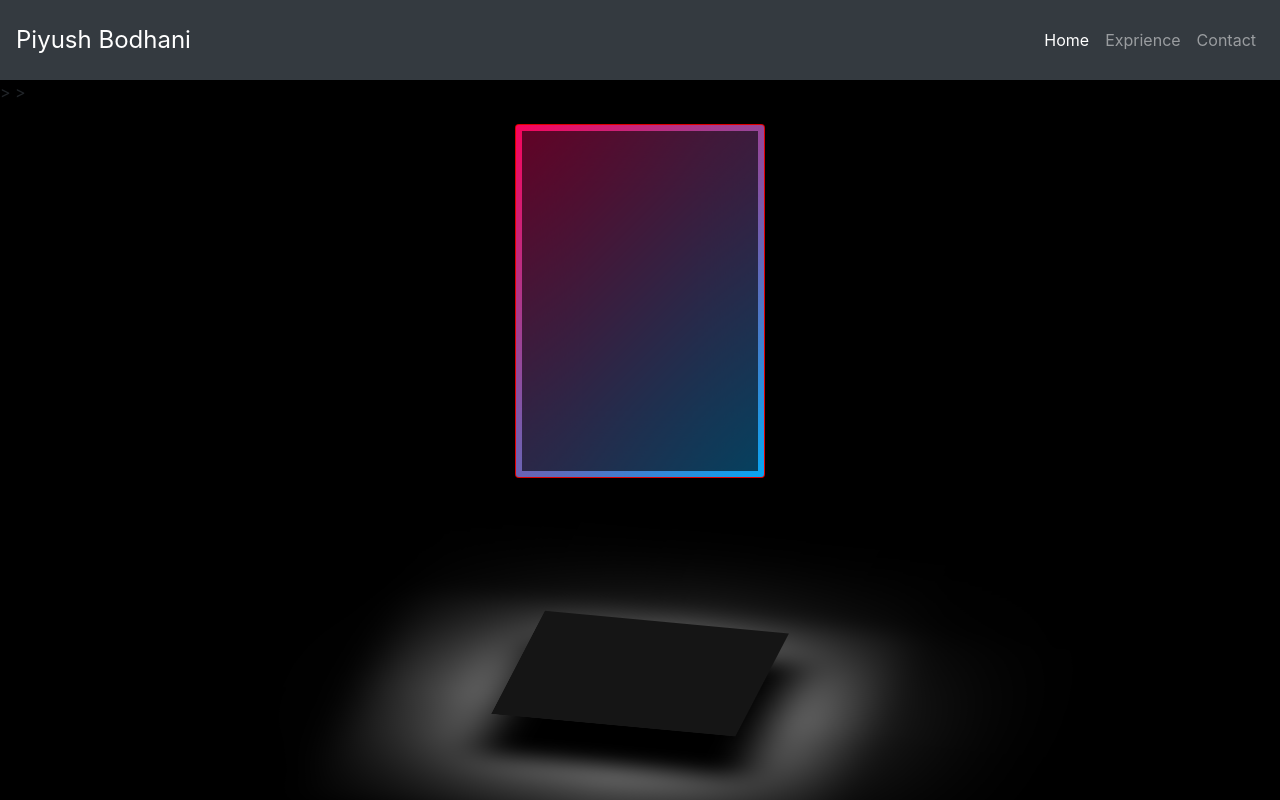
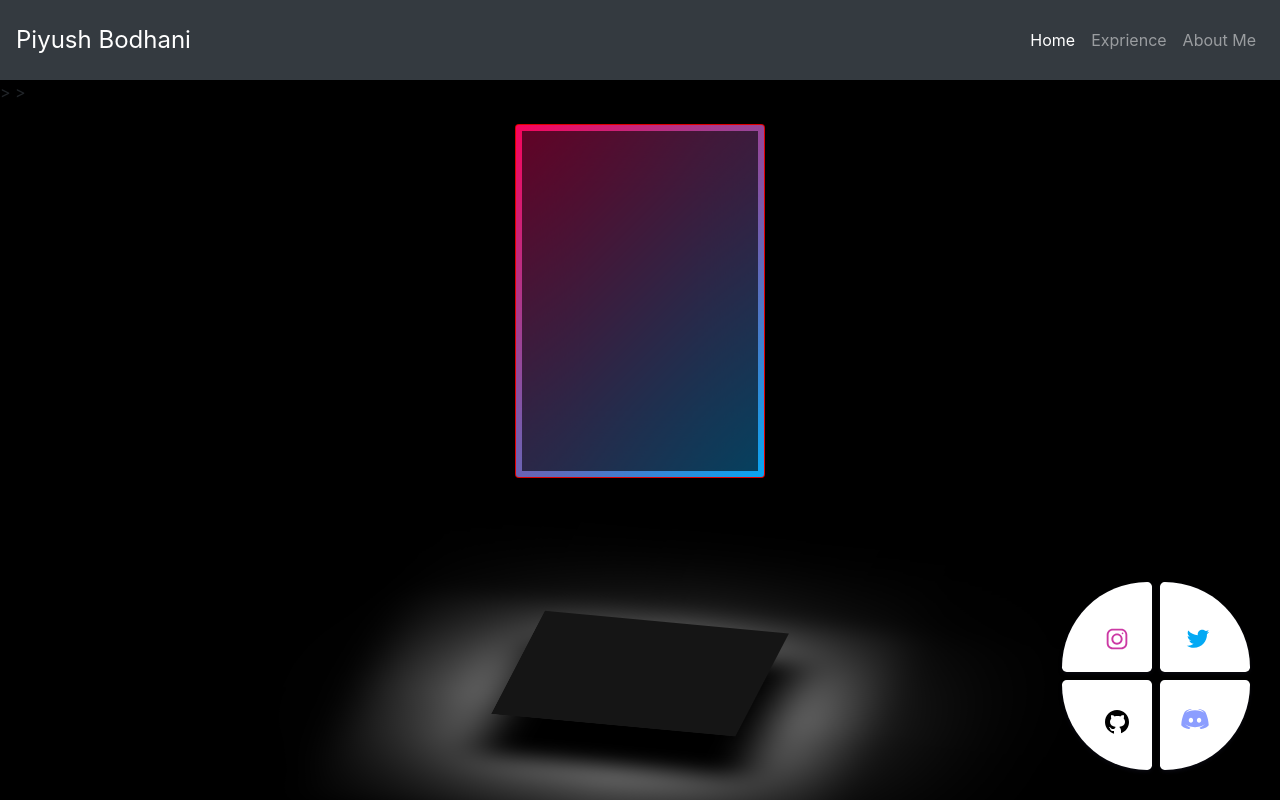
Before and after one commit to Piyu569/Portfolio, a Django app: page /index in a window 1280 px wide. Run offline with Django 4.2, Linux system fonts and the light colour scheme; some libraries are stand-ins or nearby versions.

Commit message:
contact commit

```diff
--- a/Myapp/views.py
+++ b/Myapp/views.py
@@ -16,6 +16,9 @@ def experience(request):
 def contact(request):
     return render (request, 'contact.html')
 
+def aboutme(request):
+    return render (request, 'aboutme.html')
+
 
 
 def contact_me(request):
--- a/templates/index.html
+++ b/templates/index.html
@@ -185,48 +185,6 @@
             margin-top: 8px;
         }
 
-        .content .sci {
-            position: relative;
-            display: flex;
-            justify-content: center;
-            align-items: center;
-            gap: 8px;
-            margin-top: 5px;
-        }
-
-        .sci li {
-            list-style: none;
-        }
-
-        .sci li .fa-brands {
-            width: 14px;
-        }
-
-        .sci li .fa-facebook {
-            width: 10px;
-        }
-
-        .sci li a {
-            position: relative;
-
-            text-decoration: none;
-            color: rgba(255, 255, 255, 0.5);
-            background: rgba(0, 0, 0, 0.2);
-            fill: currentColor;
-            width: 30px;
-            height: 30px;
-            display: flex;
-            justify-content: center;
-            align-items: center;
-            border-radius: 4px;
-            transition: 0.5s;
-        }
-
-        .sci li a:hover {
-            fill: currentColor;
-            color: rgba(255, 255, 255, 1);
-        }
-
         /* Increase the height of the navbar */
         .navbar {
             height: 80px;
@@ -245,6 +203,141 @@
             /* You can adjust the padding as needed */
             padding-bottom: 30px;
             /* You can adjust the padding as needed */
+        }
+
+        /*Contact*/
+        .parent-container {
+            position: relative;
+            /* This should be a parent element that wraps .main */
+        }
+
+        .main {
+            position: absolute;
+            right: 30px;
+            bottom: 30px;
+            display: flex;
+            flex-direction: column;
+            gap: 0.5em;
+
+        }
+
+        .up {
+            display: flex;
+            flex-direction: row;
+            gap: 0.5em;
+        }
+
+        .down {
+            display: flex;
+            flex-direction: row;
+            gap: 0.5em;
+        }
+
+        .card1 {
+            width: 90px;
+            height: 90px;
+            outline: none;
+            border: none;
+            background: white;
+            border-radius: 90px 5px 5px 5px;
+            box-shadow: rgba(50, 50, 93, 0.25) 0px 2px 5px -1px, rgba(0, 0, 0, 0.3) 0px 1px 3px -1px;
+            transition: .2s ease-in-out;
+        }
+
+        .instagram {
+            margin-top: 1.5em;
+            margin-left: 1.2em;
+            fill: #cc39a4;
+        }
+
+        .card2 {
+            width: 90px;
+            height: 90px;
+            outline: none;
+            border: none;
+            background: white;
+            border-radius: 5px 90px 5px 5px;
+            box-shadow: rgba(50, 50, 93, 0.25) 0px 2px 5px -1px, rgba(0, 0, 0, 0.3) 0px 1px 3px -1px;
+            transition: .2s ease-in-out;
+        }
+
+        .twitter {
+            margin-top: 1.5em;
+            margin-left: -.9em;
+            fill: #03A9F4;
+        }
+
+        .card3 {
+            width: 90px;
+            height: 90px;
+            outline: none;
+            border: none;
+            background: white;
+            border-radius: 5px 5px 5px 90px;
+            box-shadow: rgba(50, 50, 93, 0.25) 0px 2px 5px -1px, rgba(0, 0, 0, 0.3) 0px 1px 3px -1px;
+            transition: .2s ease-in-out;
+        }
+
+        .github {
+            margin-top: -.6em;
+            margin-left: 1.2em;
+        }
+
+        .card4 {
+            width: 90px;
+            height: 90px;
+            outline: none;
+            border: none;
+            background: white;
+            border-radius: 5px 5px 90px 5px;
+            box-shadow: rgba(50, 50, 93, 0.25) 0px 2px 5px -1px, rgba(0, 0, 0, 0.3) 0px 1px 3px -1px;
+            transition: .2s ease-in-out;
+        }
+
+        .discord {
+            margin-top: -.9em;
+            margin-left: -1.2em;
+            fill: #8c9eff;
+        }
+
+        .card1:hover {
+            cursor: pointer;
+            scale: 1.1;
+            background-color: #cc39a4;
+        }
+
+        .card1:hover .instagram {
+            fill: white;
+        }
+
+        .card2:hover {
+            cursor: pointer;
+            scale: 1.1;
+            background-color: #03A9F4;
+        }
+
+        .card2:hover .twitter {
+            fill: white;
+        }
+
+        .card3:hover {
+            cursor: pointer;
+            scale: 1.1;
+            background-color: black;
+        }
+
+        .card3:hover .github {
+            fill: white;
+        }
+
+        .card4:hover {
+            cursor: pointer;
+            scale: 1.1;
+            background-color: #8c9eff;
+        }
+
+        .card4:hover .discord {
+            fill: white;
         }
     </style>
 </head>
@@ -265,7 +358,7 @@
                     <a class="nav-link" href="/experience">Exprience</a>
                 </li>
                 <li class="nav-item">
-                    <a class="nav-link" href="/contact">Contact</a>
+                    <a class="nav-link" href="/aboutme">About Me</a>
                 </li>
             </ul>
         </div>
@@ -277,51 +370,6 @@
         <div class="content">
             <img src="D:\Portfolio\templates\IMG-20191021-WA0003.jpg" alt="Background Image">
             <p class="title">PIYUSH BODHANI<br><span>DATA ENGINEER</span></p>
-            <ul class="sci">
-                <li>
-                    <a href="#">
-                        <svg class="fa-brands fa-facebook" width="20" xmlns="http://www.w3.org/2000/svg"
-                            viewBox="0 0 320 512">
-                            <path
-                                d="M279.14 288l14.22-92.66h-88.91v-60.13c0-25.35 12.42-50.06 52.24-50.06h40.42V6.26S260.43 0 225.36 0c-73.22 0-121.08 44.38-121.08 124.72v70.62H22.89V288h81.39v224h100.17V288z">
-                            </path>
-                        </svg>
-                    </a>
-                </li>
-
-                <li>
-                    <a href="#">
-                        <svg class="fa-brands fa-twitter" width="24" xmlns="http://www.w3.org/2000/svg"
-                            viewBox="0 0 512 512">
-                            <path
-                                d="M459.37 151.716c.325 4.548.325 9.097.325 13.645 0 138.72-105.583 298.558-298.558 298.558-59.452 0-114.68-17.219-161.137-47.106 8.447.974 16.568 1.299 25.34 1.299 49.055 0 94.213-16.568 130.274-44.832-46.132-.975-84.792-31.188-98.112-72.772 6.498.974 12.995 1.624 19.818 1.624 9.421 0 18.843-1.3 27.614-3.573-48.081-9.747-84.143-51.98-84.143-102.985v-1.299c13.969 7.797 30.214 12.67 47.431 13.319-28.264-18.843-46.781-51.005-46.781-87.391 0-19.492 5.197-37.36 14.294-52.954 51.655 63.675 129.3 105.258 216.365 109.807-1.624-7.797-2.599-15.918-2.599-24.04 0-57.828 46.782-104.934 104.934-104.934 30.213 0 57.502 12.67 76.67 33.137 23.715-4.548 46.456-13.32 66.599-25.34-7.798 24.366-24.366 44.833-46.132 57.827 21.117-2.273 41.584-8.122 60.426-16.243-14.292 20.791-32.161 39.308-52.628 54.253z">
-                            </path>
-                        </svg>
-                    </a>
-                </li>
-
-                <li>
-                    <a href="#">
-                        <svg class="fa-brands fa-linkedin-in" width="24" xmlns="http://www.w3.org/2000/svg"
-                            viewBox="0 0 448 512">
-                            <path
-                                d="M100.28 448H7.4V148.9h92.88zM53.79 108.1C24.09 108.1 0 83.5 0 53.8a53.79 53.79 0 0 1 107.58 0c0 29.7-24.1 54.3-53.79 54.3zM447.9 448h-92.68V302.4c0-34.7-.7-79.2-48.29-79.2-48.29 0-55.69 37.7-55.69 76.7V448h-92.78V148.9h89.08v40.8h1.3c12.4-23.5 42.69-48.3 87.88-48.3 94 0 111.28 61.9 111.28 142.3V448z">
-                            </path>
-                        </svg>
-                    </a>
-                </li>
-
-                <li>
-                    <a href="#">
-                        <svg class="fa-brands fa-instagram" width="24" xmlns="http://www.w3.org/2000/svg"
-                            viewBox="0 0 448 512">
-                            <path
-                                d="M224.1 141c-63.6 0-114.9 51.3-114.9 114.9s51.3 114.9 114.9 114.9S339 319.5 339 255.9 287.7 141 224.1 141zm0 189.6c-41.1 0-74.7-33.5-74.7-74.7s33.5-74.7 74.7-74.7 74.7 33.5 74.7 74.7-33.6 74.7-74.7 74.7zm146.4-194.3c0 14.9-12 26.8-26.8 26.8-14.9 0-26.8-12-26.8-26.8s12-26.8 26.8-26.8 26.8 12 26.8 26.8zm76.1 27.2c-1.7-35.9-9.9-67.7-36.2-93.9-26.2-26.2-58-34.4-93.9-36.2-37-2.1-147.9-2.1-184.9 0-35.8 1.7-67.6 9.9-93.9 36.1s-34.4 58-36.2 93.9c-2.1 37-2.1 147.9 0 184.9 1.7 35.9 9.9 67.7 36.2 93.9s58 34.4 93.9 36.2c37 2.1 147.9 2.1 184.9 0 35.9-1.7 67.7-9.9 93.9-36.2 26.2-26.2 34.4-58 36.2-93.9 2.1-37 2.1-147.8 0-184.8zM398.8 388c-7.8 19.6-22.9 34.7-42.6 42.6-29.5 11.7-99.5 9-132.1 9s-102.7 2.6-132.1-9c-19.6-7.8-34.7-22.9-42.6-42.6-11.7-29.5-9-99.5-9-132.1s-2.6-102.7 9-132.1c7.8-19.6 22.9-34.7 42.6-42.6 29.5-11.7 99.5-9 132.1-9s102.7-2.6 132.1 9c19.6 7.8 34.7 22.9 42.6 42.6 11.7 29.5 9 99.5 9 132.1s2.7 102.7-9 132.1z">
-                            </path>
-                        </svg>
-                    </a>
-                </li>
-            </ul>
         </div>
     </div>
     <!--Below animation-->>
@@ -335,6 +383,49 @@
 
     <!-- Add your content here -->
 
+    <!--contact-->
+    <div class="main">
+        <div class="up">
+            <button class="card1">
+                <svg xmlns="http://www.w3.org/2000/svg" xmlns:xlink="http://www.w3.org/1999/xlink" viewBox="0,0,256,256"
+                    width="30px" height="30px" fill-rule="nonzero" class="instagram">
+                    <g fill-rule="nonzero" stroke="none" stroke-width="1" stroke-linecap="butt" stroke-linejoin="miter"
+                        stroke-miterlimit="10" stroke-dasharray="" stroke-dashoffset="0" font-family="none"
+                        font-weight="none" font-size="none" text-anchor="none" style="mix-blend-mode: normal">
+                        <g transform="scale(8,8)">
+                            <path
+                                d="M11.46875,5c-3.55078,0 -6.46875,2.91406 -6.46875,6.46875v9.0625c0,3.55078 2.91406,6.46875 6.46875,6.46875h9.0625c3.55078,0 6.46875,-2.91406 6.46875,-6.46875v-9.0625c0,-3.55078 -2.91406,-6.46875 -6.46875,-6.46875zM11.46875,7h9.0625c2.47266,0 4.46875,1.99609 4.46875,4.46875v9.0625c0,2.47266 -1.99609,4.46875 -4.46875,4.46875h-9.0625c-2.47266,0 -4.46875,-1.99609 -4.46875,-4.46875v-9.0625c0,-2.47266 1.99609,-4.46875 4.46875,-4.46875zM21.90625,9.1875c-0.50391,0 -0.90625,0.40234 -0.90625,0.90625c0,0.50391 0.40234,0.90625 0.90625,0.90625c0.50391,0 0.90625,-0.40234 0.90625,-0.90625c0,-0.50391 -0.40234,-0.90625 -0.90625,-0.90625zM16,10c-3.30078,0 -6,2.69922 -6,6c0,3.30078 2.69922,6 6,6c3.30078,0 6,-2.69922 6,-6c0,-3.30078 -2.69922,-6 -6,-6zM16,12c2.22266,0 4,1.77734 4,4c0,2.22266 -1.77734,4 -4,4c-2.22266,0 -4,-1.77734 -4,-4c0,-2.22266 1.77734,-4 4,-4z">
+                            </path>
+                        </g>
+                    </g>
+                </svg>
+            </button>
+            <button class="card2">
+                <svg xmlns="http://www.w3.org/2000/svg" viewBox="0 0 48 48" width="30px" height="30px" class="twitter">
+                    <path
+                        d="M42,12.429c-1.323,0.586-2.746,0.977-4.247,1.162c1.526-0.906,2.7-2.351,3.251-4.058c-1.428,0.837-3.01,1.452-4.693,1.776C34.967,9.884,33.05,9,30.926,9c-4.08,0-7.387,3.278-7.387,7.32c0,0.572,0.067,1.129,0.193,1.67c-6.138-0.308-11.582-3.226-15.224-7.654c-0.64,1.082-1,2.349-1,3.686c0,2.541,1.301,4.778,3.285,6.096c-1.211-0.037-2.351-0.374-3.349-0.914c0,0.022,0,0.055,0,0.086c0,3.551,2.547,6.508,5.923,7.181c-0.617,0.169-1.269,0.263-1.941,0.263c-0.477,0-0.942-0.054-1.392-0.135c0.94,2.902,3.667,5.023,6.898,5.086c-2.528,1.96-5.712,3.134-9.174,3.134c-0.598,0-1.183-0.034-1.761-0.104C9.268,36.786,13.152,38,17.321,38c13.585,0,21.017-11.156,21.017-20.834c0-0.317-0.01-0.633-0.025-0.945C39.763,15.197,41.013,13.905,42,12.429">
+                    </path>
+                </svg>
+            </button>
+        </div>
+        <div class="down">
+            <button class="card3">
+                <svg xmlns="http://www.w3.org/2000/svg" viewBox="0 0 30 30" width="30px" height="30px" class="github">
+                    <path
+                        d="M15,3C8.373,3,3,8.373,3,15c0,5.623,3.872,10.328,9.092,11.63C12.036,26.468,12,26.28,12,26.047v-2.051 c-0.487,0-1.303,0-1.508,0c-0.821,0-1.551-0.353-1.905-1.009c-0.393-0.729-0.461-1.844-1.435-2.526 c-0.289-0.227-0.069-0.486,0.264-0.451c0.615,0.174,1.125,0.596,1.605,1.222c0.478,0.627,0.703,0.769,1.596,0.769 c0.433,0,1.081-0.025,1.691-0.121c0.328-0.833,0.895-1.6,1.588-1.962c-3.996-0.411-5.903-2.399-5.903-5.098 c0-1.162,0.495-2.286,1.336-3.233C9.053,10.647,8.706,8.73,9.435,8c1.798,0,2.885,1.166,3.146,1.481C13.477,9.174,14.461,9,15.495,9 c1.036,0,2.024,0.174,2.922,0.483C18.675,9.17,19.763,8,21.565,8c0.732,0.731,0.381,2.656,0.102,3.594 c0.836,0.945,1.328,2.066,1.328,3.226c0,2.697-1.904,4.684-5.894,5.097C18.199,20.49,19,22.1,19,23.313v2.734 c0,0.104-0.023,0.179-0.035,0.268C23.641,24.676,27,20.236,27,15C27,8.373,21.627,3,15,3z">
+                    </path>
+                </svg>
+            </button>
+            <button class="card4">
+                <svg height="30px" width="30px" viewBox="0 0 48 48" xmlns="http://www.w3.org/2000/svg" class="discord">
+                    <path
+                        d="M40,12c0,0-4.585-3.588-10-4l-0.488,0.976C34.408,10.174,36.654,11.891,39,14c-4.045-2.065-8.039-4-15-4s-10.955,1.935-15,4c2.346-2.109,5.018-4.015,9.488-5.024L18,8c-5.681,0.537-10,4-10,4s-5.121,7.425-6,22c5.162,5.953,13,6,13,6l1.639-2.185C13.857,36.848,10.715,35.121,8,32c3.238,2.45,8.125,5,16,5s12.762-2.55,16-5c-2.715,3.121-5.857,4.848-8.639,5.815L33,40c0,0,7.838-0.047,13-6C45.121,19.425,40,12,40,12z M17.5,30c-1.933,0-3.5-1.791-3.5-4c0-2.209,1.567-4,3.5-4s3.5,1.791,3.5,4C21,28.209,19.433,30,17.5,30z M30.5,30c-1.933,0-3.5-1.791-3.5-4c0-2.209,1.567-4,3.5-4s3.5,1.791,3.5,4C34,28.209,32.433,30,30.5,30z">
+                    </path>
+                </svg>
+            </button>
+        </div>
+    </div>
+
     <script src="https://code.jquery.com/jquery-3.5.1.slim.min.js"></script>
     <script src="https://cdn.jsdelivr.net/npm/@popperjs/core@2.5.3/dist/umd/popper.min.js"></script>
     <script src="https://stackpath.bootstrapcdn.com/bootstrap/4.5.2/js/bootstrap.min.js"></script>
```
Also changed, not shown: templates/aboutme.html (added, +11 -0 lines).
